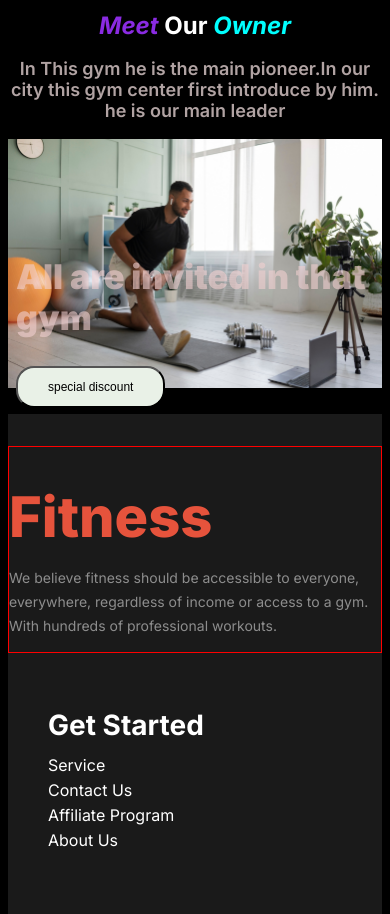
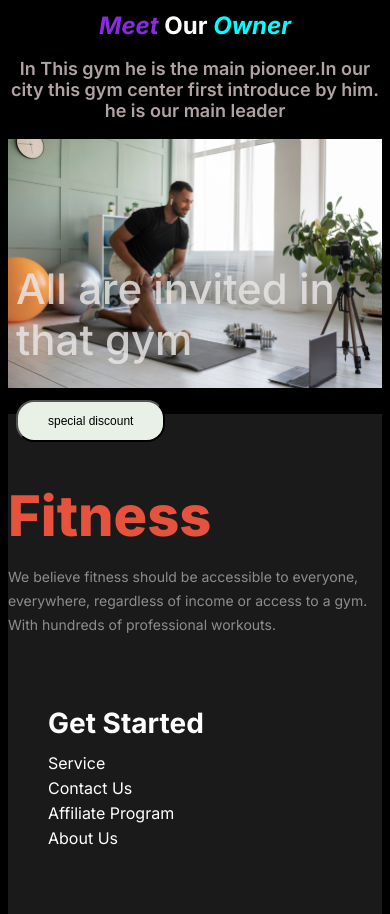
Before and after one commit to DastogirRudro/HTML-CSS-project, a plain HTML site: page index.html in a window 390 px wide. Shown: the part 4960-5874 px from the top of the page. Drawn offline with Linux system fonts and the light colour scheme; a web font is replaced by a local one.

Commit message:
last-commit

```diff
--- a/third.css
+++ b/third.css
@@ -99,7 +99,7 @@
 /* New section started from header
 This will be our new section */
 .challenges-part {
-  max-width: 1240px;
+  max-width: 1220px;
   margin: 15px auto;
 }
 
@@ -126,9 +126,9 @@ This will be our new section */
 }
 
 .owner-tag h2 {
-  color: rgba(240, 207, 207, 0.603);
-  font-size: 34px;
-  font-weight: 900;
+  color: rgba(233, 230, 230, 0.829);
+  font-size: 42px;
+  font-weight: 500;
   background-color: transparent;
 }
 
@@ -141,9 +141,9 @@ This will be our new section */
   color: black;
   cursor: pointer;
 }
-
 .owner-picture img {
   width: 100%;
+  max-height: 650px;
 }
 
 .owner-picture {
@@ -170,7 +170,7 @@ This will be our new section */
   }
 
   .owner-picture img {
-    width: 100%;
+    max-width: 562px;
     height: 100%;
   }
 
@@ -281,7 +281,6 @@ This will be our new section */
 
   .footer-content-1 {
     margin-bottom: 4px;
-    border: 1px solid red;
     max-width: 500px;
   }
 }
```
Also changed, not shown: index.html (+0 -1 lines).
